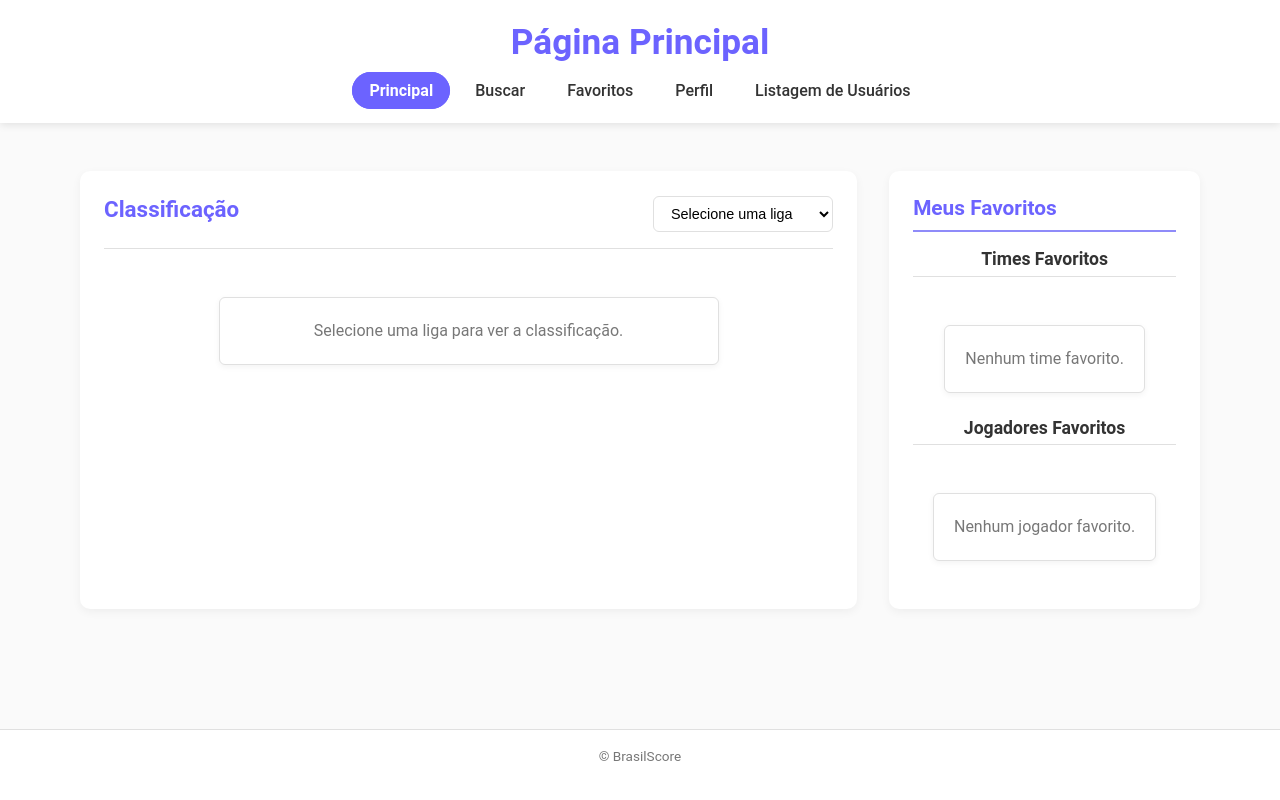
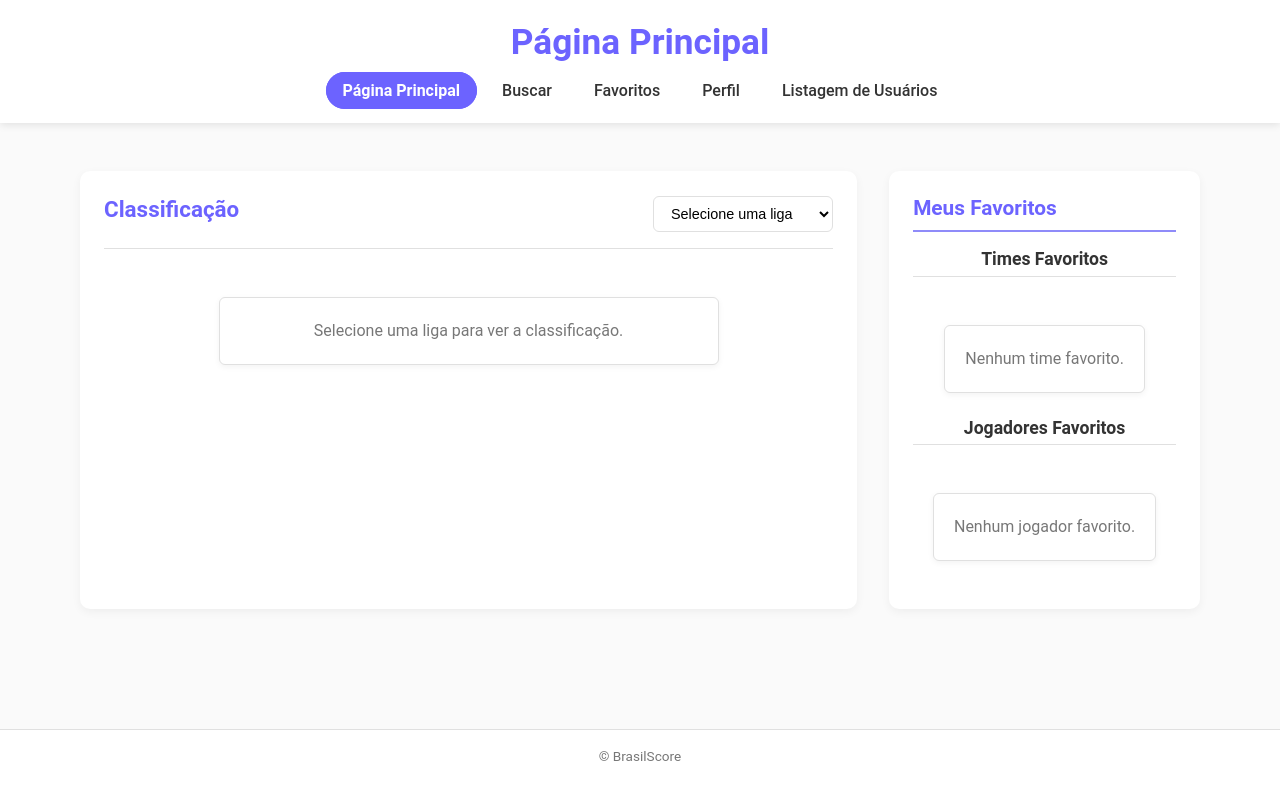
Before and after one commit to Daviramos7/api-football, a plain HTML site: page main.html in a window 1280 px wide. Drawn offline with Linux system fonts and the light colour scheme.

Commit message:
ajuste de formatação

```diff
--- a/main.html
+++ b/main.html
@@ -11,7 +11,7 @@
     <h1>Página Principal</h1>
     <nav>
       <ul>
-        <li><a href="main.html" class="active">Principal</a></li>
+        <li><a href="main.html" class="active">Página Principal</a></li>
         <li><a href="search.html">Buscar</a></li>
         <li><a href="favorites.html">Favoritos</a></li>
         <li><a href="profile.html">Perfil</a></li>
```
